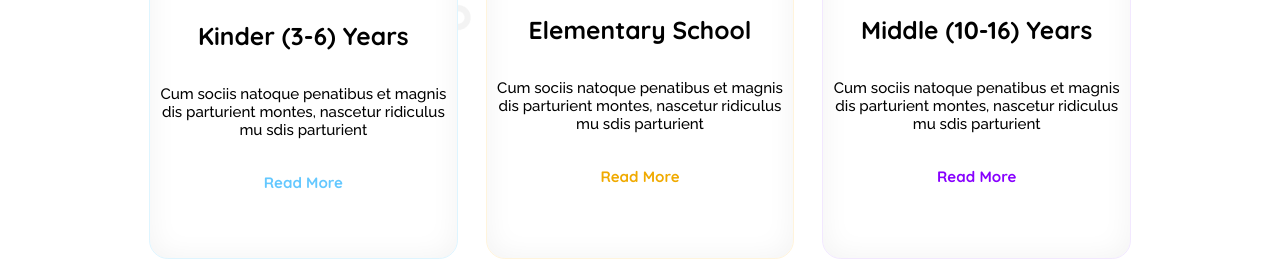
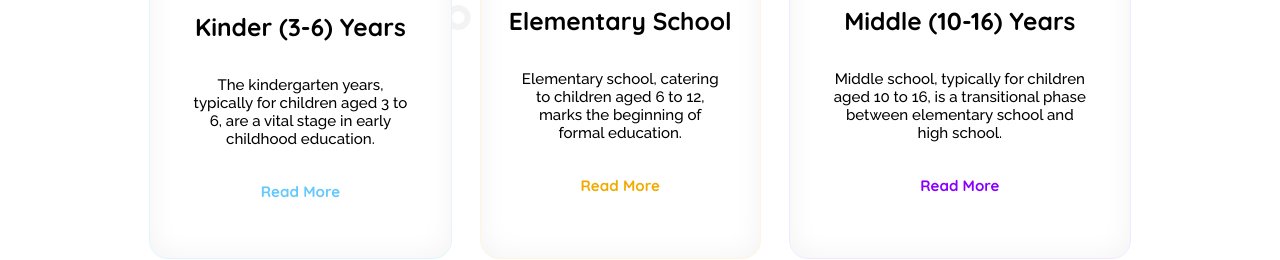
Before and after one commit to MISFOfficial/B11-A2-Kids-School, a plain HTML site: page index.html in a window 1280 px wide. Shown: the part 1225-1485 px from the top of the page. Drawn offline with Linux system fonts and the light colour scheme.

Commit message:
add missing

```diff
--- a/index.html
+++ b/index.html
@@ -44,19 +44,19 @@
                 <div>
                     <img src="assets/kinder.png" alt="">
                     <h1>Kinder (3-6) Years</h1>
-                    <p>Cum sociis natoque penatibus et magnis dis parturient montes, nascetur ridiculus mu sdis parturient</p>
+                    <p>The kindergarten years, typically for children aged 3 to 6, are a vital stage in early childhood education.</p>
                     <a href="" class="sky">Read More</a>
                 </div>
                 <div class="ele">
                     <img src="assets/elementary.png" alt="">
                     <h1>Elementary School </h1>
-                    <p>Cum sociis natoque penatibus et magnis dis parturient montes, nascetur ridiculus mu sdis parturient</p>
+                    <p>Elementary school, catering to children aged 6 to 12, marks the beginning of formal education. </p>
                     <a href="" class="orn">Read More</a>
                 </div>
                 <div class="mid">
                     <img src="assets/middle.png" alt="">
                     <h1>Middle (10-16) Years</h1>
-                    <p>Cum sociis natoque penatibus et magnis dis parturient montes, nascetur ridiculus mu sdis parturient</p>
+                    <p>Middle school, typically for children aged 10 to 16, is a transitional phase between elementary school and high school.</p>
                     <a href="" class="beg">Read More</a>
                 </div>
             </div>
@@ -135,7 +135,7 @@
                     <img src="assets/logo_white.png" alt="">
                     <h1>Kids <br> Education</h1>
                 </div>
-                <p>Pizza ipsum dolor meat lovers buffalo. Deep dolor roll melted bacon Bianca pan bacon pineapple Aussie. Mayo rib sauce Hawaiian meatball</p>
+                <p>Education plays a pivotal role in shaping the future of children and society.In today's world, the integration of technology in education.</p>
             </div>
             <div class="nav">
                  <h1>About School</h1>
--- a/style.css
+++ b/style.css
@@ -238,6 +238,11 @@ body{
     font-size: 15.09px;
     font-weight: 700;
 }
+.content>div>p{
+     padding-left: 40px;
+     padding-right: 40px;
+}
+
 .sky{
     color: #64C8FF;
     transition: .4s;
```
